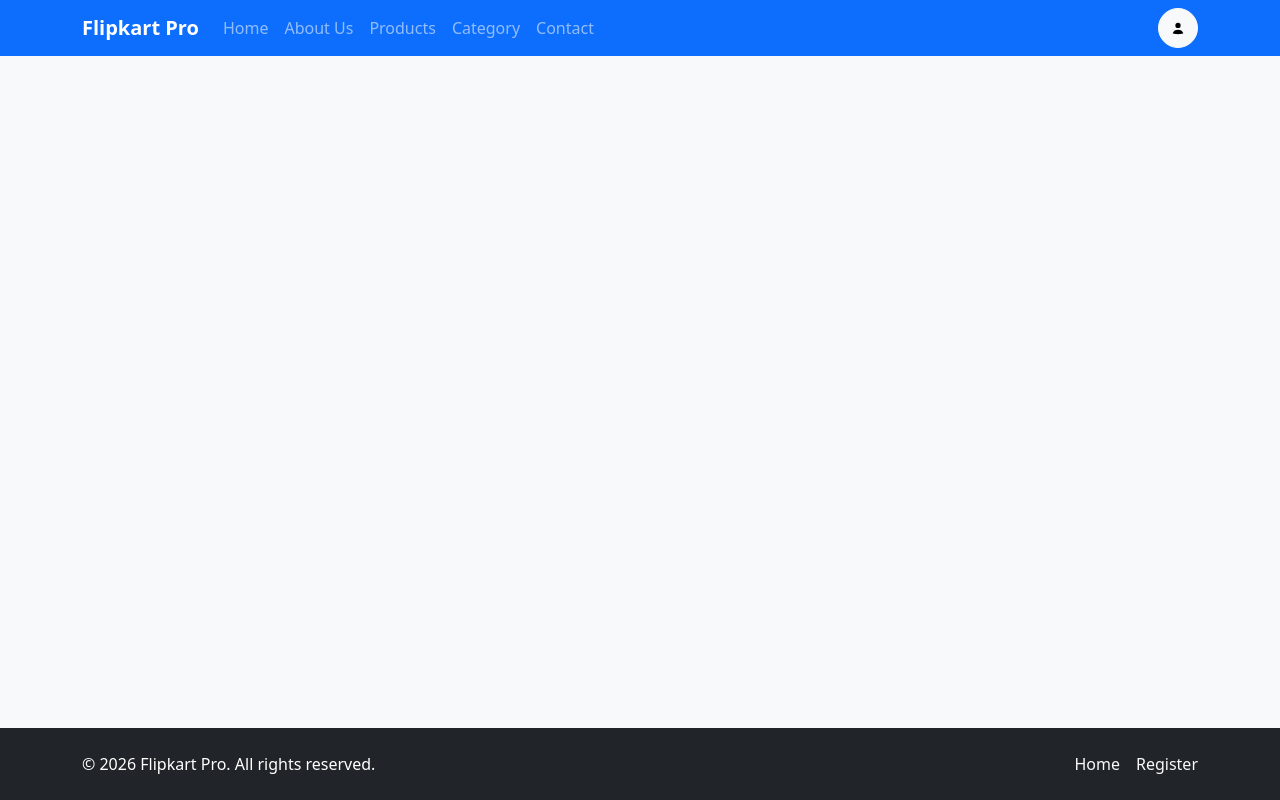
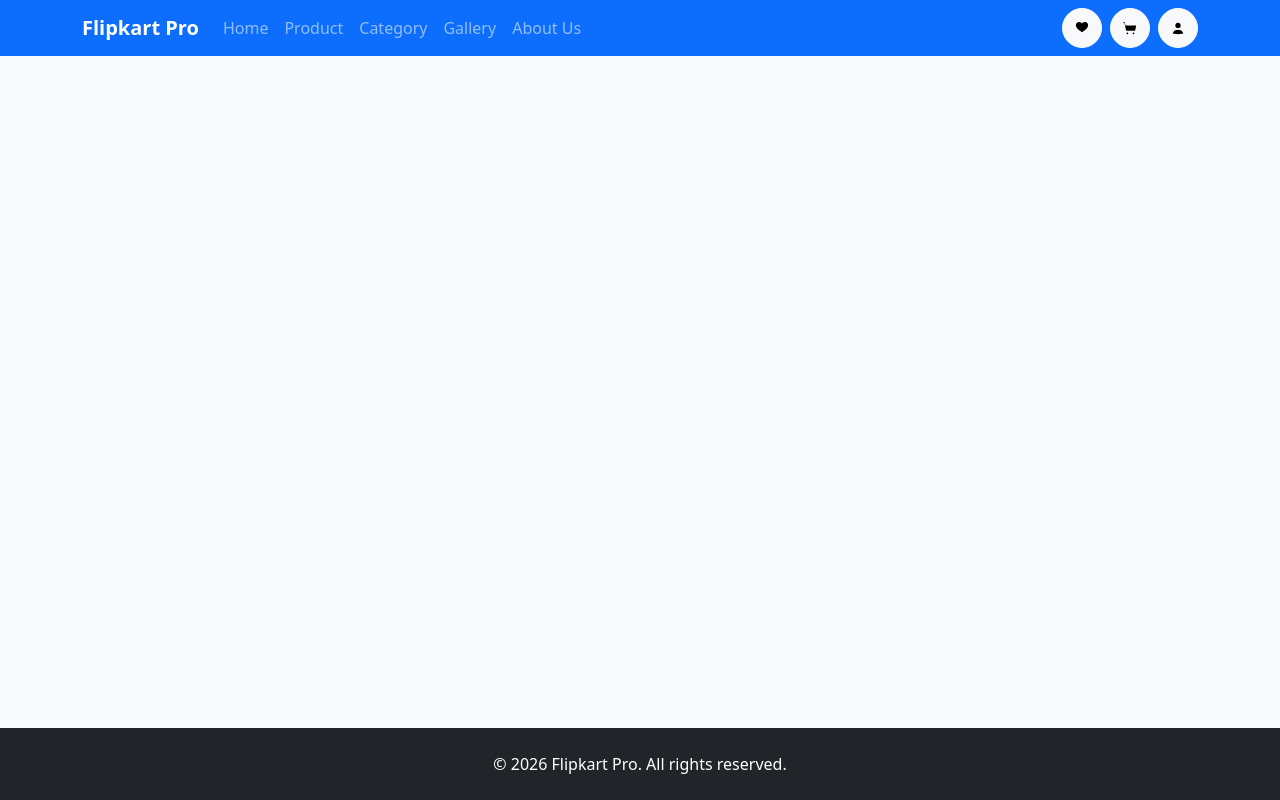
Before and after one commit to adityakumar-ara/FLIPKART-PRO-using-Django, a Django app: page /about-us/ in a window 1280 px wide. Run offline with Django 5.2, Linux system fonts and the light colour scheme.

Commit message:
add more

```diff
--- a/e_commerce/templates/base.html
+++ b/e_commerce/templates/base.html
@@ -16,21 +16,33 @@
             <div class="collapse navbar-collapse" id="mainNavbar">
                 <ul class="navbar-nav me-auto mb-2 mb-lg-0">
                     <li class="nav-item">
-                        <a class="nav-link" href="/">Home</a>
+                        <a class="nav-link" href="{% url 'home' %}">Home</a>
                     </li>
                     <li class="nav-item">
-                        <a class="nav-link" href="#">About Us</a>
+                        <a class="nav-link" href="{% url 'product' %}">Product</a>
                     </li>
                     <li class="nav-item">
-                        <a class="nav-link" href="#">Products</a>
+                        <a class="nav-link" href="{% url 'category' %}">Category</a>
                     </li>
                     <li class="nav-item">
-                        <a class="nav-link" href="#">Category</a>
+                        <a class="nav-link" href="{% url 'gallery' %}">Gallery</a>
                     </li>
                     <li class="nav-item">
-                        <a class="nav-link" href="#">Contact</a>
+                        <a class="nav-link" href="{% url 'about_us' %}">About Us</a>
                     </li>
                 </ul>
+                <div class="d-flex align-items-center gap-2">
+                    <a class="btn btn-light rounded-circle d-flex align-items-center justify-content-center" href="{% url 'wishlist' %}" aria-label="Wishlist" style="width: 40px; height: 40px;">
+                        <svg xmlns="http://www.w3.org/2000/svg" width="20" height="20" fill="currentColor" viewBox="0 0 16 16" aria-hidden="true">
+                            <path d="m8 2.748-.717-.737C5.6.281 2.514.878 1.4 3.053.918 3.995.78 5.323 1.508 6.75c.703 1.377 2.17 2.858 4.516 4.546L8 12.72l1.976-1.424c2.346-1.688 3.813-3.169 4.516-4.546.728-1.427.59-2.755.108-3.697-1.114-2.175-4.2-2.772-5.883-1.042L8 2.748z"/>
+                        </svg>
+                    </a>
+                    <a class="btn btn-light rounded-circle d-flex align-items-center justify-content-center" href="{% url 'cart' %}" aria-label="Cart" style="width: 40px; height: 40px;">
+                        <svg xmlns="http://www.w3.org/2000/svg" width="20" height="20" fill="currentColor" viewBox="0 0 16 16" aria-hidden="true">
+                            <path d="M0 1.5A.5.5 0 0 1 .5 1h1a.5.5 0 0 1 .485.379L2.89 5H14.5a.5.5 0 0 1 .49.598l-1 5A.5.5 0 0 1 13.5 11H4a.5.5 0 0 1-.485-.379L1.61 2H.5a.5.5 0 0 1-.5-.5z"/>
+                            <path d="M5 13a1 1 0 1 0 0 2 1 1 0 0 0 0-2zm7 0a1 1 0 1 0 0 2 1 1 0 0 0 0-2z"/>
+                        </svg>
+                    </a>
                     <div class="dropdown">
                         <button class="btn btn-light rounded-circle d-flex align-items-center justify-content-center" type="button" data-bs-toggle="dropdown" aria-expanded="false" aria-label="User menu" style="width: 40px; height: 40px;">
                         <svg xmlns="http://www.w3.org/2000/svg" width="20" height="20" fill="currentColor" viewBox="0 0 16 16" aria-hidden="true">
@@ -39,15 +51,15 @@
                         </svg>
                         </button>
                         <ul class="dropdown-menu dropdown-menu-end shadow-sm">
-                        <li><a class="dropdown-item" href="{% url 'register' %}">Register</a></li>
+                            <li><a class="dropdown-item" href="{% url 'register' %}">Signup</a></li>
                             <li><a class="dropdown-item" href="{% url 'login' %}">Login</a></li>
                             <li><hr class="dropdown-divider"></li>
-                        <li><a class="dropdown-item" href="#">My Profile</a></li>
-                        <li><a class="dropdown-item" href="#">My Order</a></li>
-                        <li><a class="dropdown-item" href="#">Support</a></li>
+                            <li><a class="dropdown-item" href="{% url 'my_profile' %}">My Profile</a></li>
+                            <li><a class="dropdown-item" href="{% url 'my_orders' %}">My Orders</a></li>
                             <li><hr class="dropdown-divider"></li>
-                        <li><a class="dropdown-item text-danger" href="#">Logout</a></li>
+                            <li><a class="dropdown-item text-danger" href="{% url 'logout' %}">Logout</a></li>
                         </ul>
+                    </div>
                 </div>
             </div>
         </div>
@@ -69,12 +81,8 @@
     </main>
 
     <footer class="bg-dark text-white py-4 mt-auto">
-        <div class="container d-flex flex-column flex-md-row justify-content-between align-items-center gap-2">
+        <div class="container text-center">
             <p class="mb-0">&copy; 2026 Flipkart Pro. All rights reserved.</p>
-            <div class="d-flex gap-3">
-                <a class="link-light text-decoration-none" href="/">Home</a>
-                <a class="link-light text-decoration-none" href="{% url 'register' %}">Register</a>
-            </div>
         </div>
     </footer>
 
```
Lines whose indentation alone changed are shown as unchanged.
